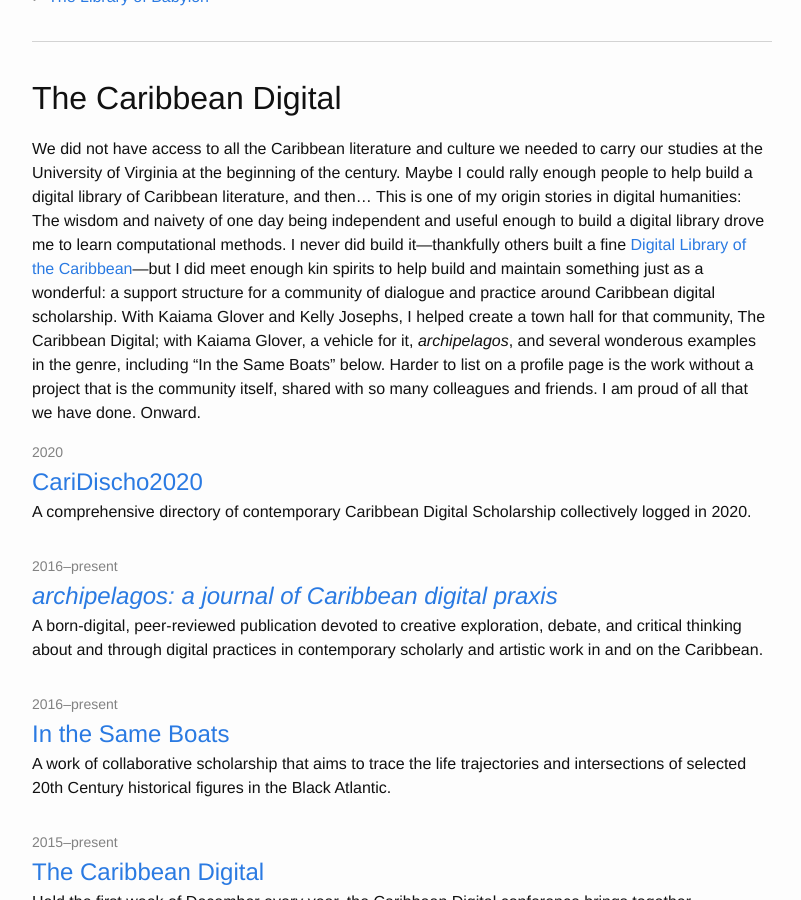
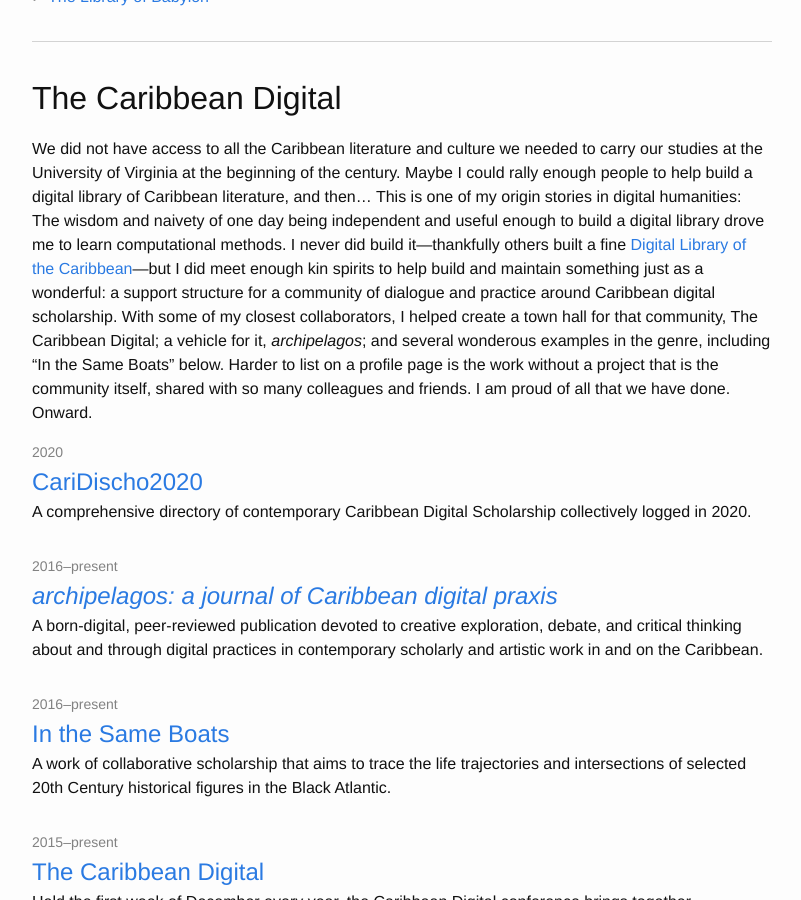
Before and after one commit to elotroalex/elotroalex, a Jekyll site: the page built from profiles.md, in a window 1280 px wide and 900 px high, scrolled down 978 px. Shown: the whole window, without its empty margins (238-1039 px from the left). Built offline with Jekyll 4.4.1, drawn with Linux system fonts in a browser that asks for light colours.

Commit message:
deleted specific shoutouts

```diff
--- a/profiles.md
+++ b/profiles.md
@@ -30,7 +30,7 @@
 
 ## The Caribbean Digital
 
-We did not have access to all the Caribbean literature and culture we needed to carry our studies at the University of Virginia at the beginning of the century. Maybe I could rally enough people to help build a digital library of Caribbean literature, and then... This is one of my origin stories in digital humanities: The wisdom and naivety of one day being independent and useful enough to build a digital library drove me to learn computational methods. I never did build it---thankfully others built a fine [Digital Library of the Caribbean](https://www.dloc.com/)---but I did meet enough kin spirits to help build and maintain something just as a wonderful: a support structure for a community of dialogue and practice around Caribbean digital scholarship. With Kaiama Glover and Kelly Josephs, I helped create a town hall for that community, The Caribbean Digital; with Kaiama Glover, a vehicle for it, *archipelagos*, and several wonderous examples in the genre, including "In the Same Boats" below. Harder to list on a profile page is the work without a project that is the community itself, shared with so many colleagues and friends. I am proud of all that we have done. Onward.
+We did not have access to all the Caribbean literature and culture we needed to carry our studies at the University of Virginia at the beginning of the century. Maybe I could rally enough people to help build a digital library of Caribbean literature, and then... This is one of my origin stories in digital humanities: The wisdom and naivety of one day being independent and useful enough to build a digital library drove me to learn computational methods. I never did build it---thankfully others built a fine [Digital Library of the Caribbean](https://www.dloc.com/)---but I did meet enough kin spirits to help build and maintain something just as a wonderful: a support structure for a community of dialogue and practice around Caribbean digital scholarship. With some of my closest collaborators, I helped create a town hall for that community, The Caribbean Digital; a vehicle for it, *archipelagos*; and several wonderous examples in the genre, including "In the Same Boats" below. Harder to list on a profile page is the work without a project that is the community itself, shared with so many colleagues and friends. I am proud of all that we have done. Onward.
 
 <ul class="post-list">
 {% assign tcd_projects = site.data.projects | where: "category","tcd" %}
```
